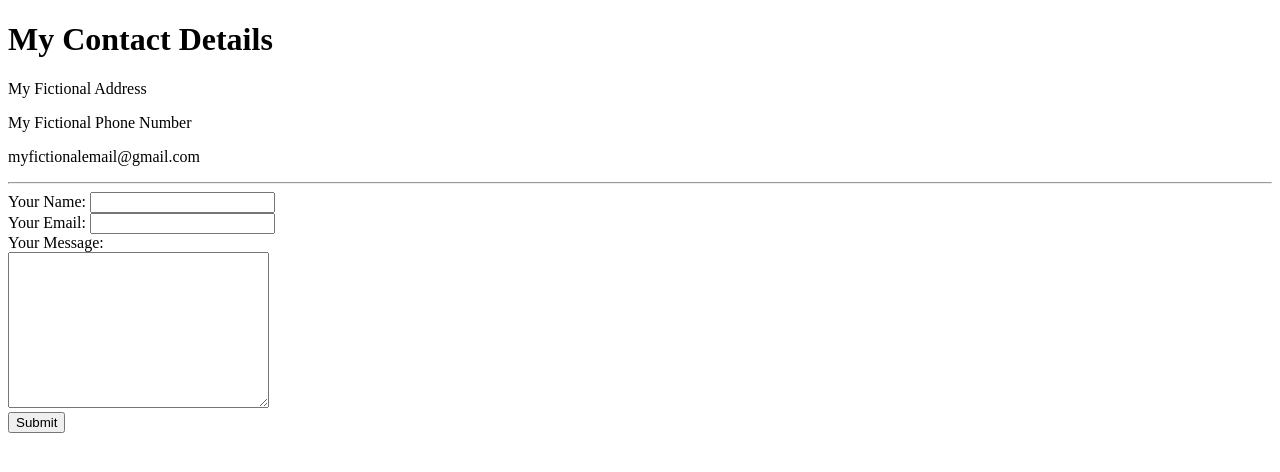
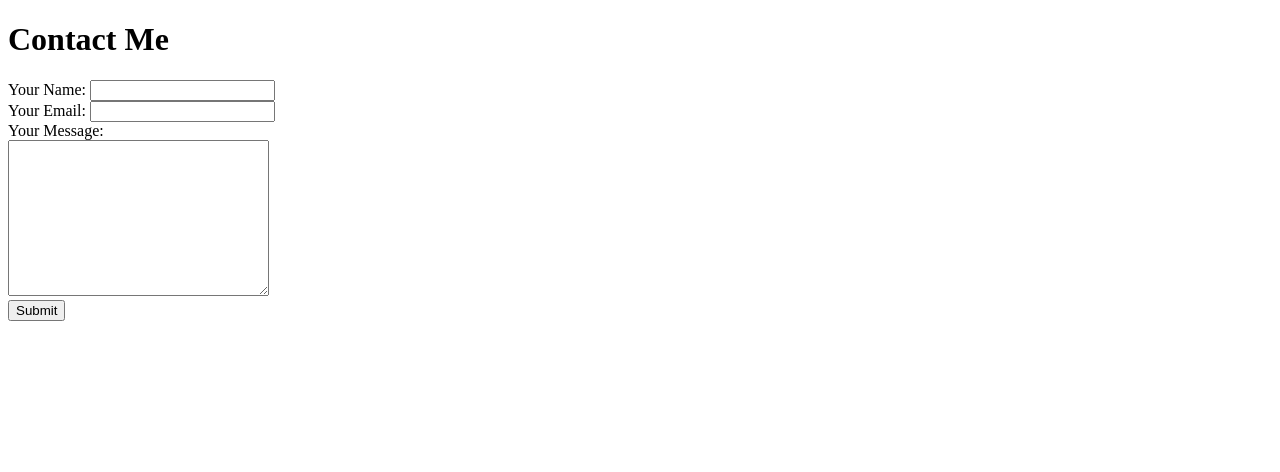
Before and after one commit to dtomasetti/cv, a plain HTML site: page contactme.html in a window 1280 px wide. Drawn offline with Linux system fonts and the light colour scheme.

Commit message:
Removed "sample" contact information

```diff
--- a/contactme.html
+++ b/contactme.html
@@ -5,12 +5,8 @@
     <title>Contact Me</title>
   </head>
   <body>
-    <h1>My Contact Details</h1>
-    <p>My Fictional Address</p>
-    <p>My Fictional Phone Number</p>
-    <p>myfictionalemail@gmail.com</p>
-    <hr>
-    <form action="mailto:fictionalemail@gmail.com" method="post" enctype="text/plain">
+    <h1>Contact Me</h1>
+    <form action="mailto:deannatomasetti@outlook.com" method="post" enctype="text/plain">
       <label for="">Your Name:</label>
       <input type="text" name="yourName" value=""><br />
       <label for="">Your Email:</label>
```
